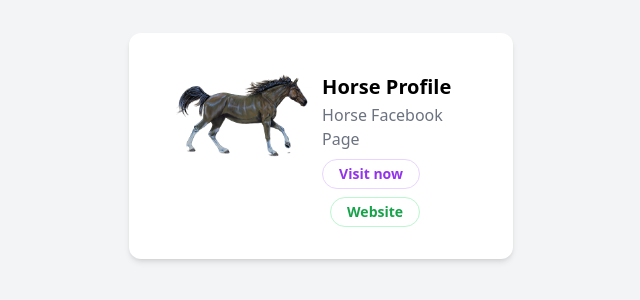
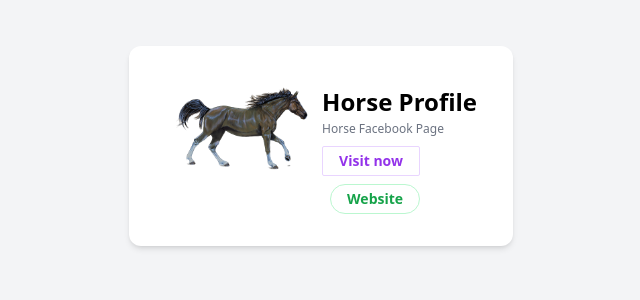
Before and after one commit to sakhawat777/tailwind_practice, a website: page src/index.html in a window 1280 px wide. Shown: the part 254-554 px from the top of the page, without its empty margins (319-959 px from the left). Drawn offline with Linux system fonts and the light colour scheme.

Commit message:
Tailwind Layers Practice Done

```diff
--- a/src/index.html
+++ b/src/index.html
@@ -10,10 +10,10 @@
         <img class="h-24 mx-auto sm:mx-0 sm:flex-shrink-0 transform hover:scale-105 duration-500" src="/img/horse.png" alt="Logo">
         <div class="text-center sm:text-left space-y-2">
             <div class="space-y-0.5">
-                <p class="text-xl text-black font-bold dark:text-gray-300">Horse Profile</p>
-                <p class="text-gray-500 font-medium dark:text-gray-400">Horse Facebook Page</p>
+                <h1 class=" text-black font-bold dark:text-gray-300">Horse Profile</h1>
+                <p class="text-body text-gray-500 font-medium dark:text-gray-400">Horse Facebook Page</p>
             </div>
-            <button class="btn btn-purple">Visit now</button>
+            <button class="btn btn-purple rounded-sm">Visit now</button>
             <button class="btn btn-green ml-2">Website</button>
         </div>
   </div>
--- a/src/input.css
+++ b/src/input.css
@@ -2,7 +2,8 @@
 @tailwind components;
 @tailwind utilities;
 
-/* Group Utilities */
+@layer components {
+    /* Group Utilities */
 .btn{
     @apply px-4 py-1 border rounded-full text-sm font-semibold hover:text-white hover:border-transparent focus:outline-none focus:ring-2 focus:ring-offset-2 dark:focus:ring-offset-gray-800
 }
@@ -14,3 +15,14 @@
 .btn-green{
     @apply  border-green-200  text-green-600  hover:bg-green-600  focus:ring-green-800  dark:text-green-400
 }
+}
+@layer base {
+    h1 {
+        @apply text-2xl
+    }
+}
+@layer utilities {
+    .text-body {
+        font-size: 12px;
+    }
+}
```
Also changed, not shown: dist/output.css.
